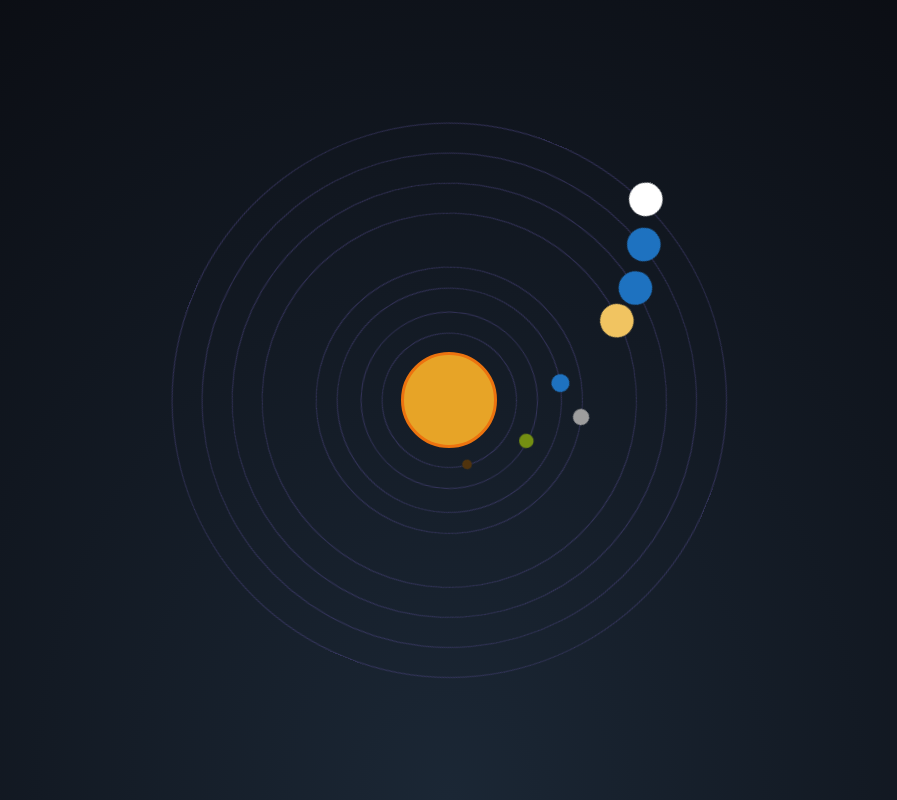
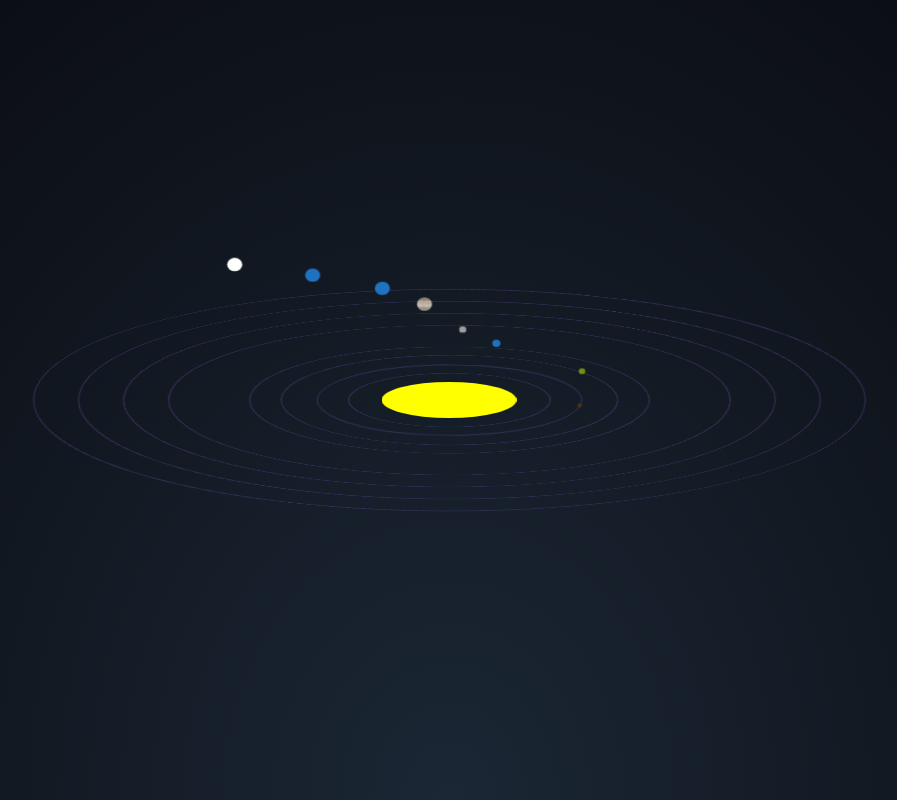
Before and after one commit to canocalir/sol-system, a React (Vite) app: page / in a window 1280 px wide. Shown: the whole page, without its empty margins (191-1088 px from the left). Built offline with nearby package versions, Linux system fonts and the light colour scheme; grey boxes are pictures that could not be loaded.

Commit message:
changed orbit perspective

```diff
--- a/src/components/DetailPlanet/DetailPlanet.styled.ts
+++ b/src/components/DetailPlanet/DetailPlanet.styled.ts
@@ -1,6 +1,7 @@
 import { motion } from "framer-motion";
 import styled from "styled-components";
 import mars from "../../assets/2k_mars.jpg"
+import jupiter from "../../assets/2k_jupiter.jpg"
 
 type DetailPlanetProps<T> = {
   planetType: T | undefined;
@@ -63,7 +64,9 @@ const DetailPlanetCircle = styled(motion.div)<DetailPlanetProps<string>>`
       `;
     } else if (planetType === "jupiter") {
       return `
-            background-color: #f1c461;
+              background: url(${jupiter});
+              background-position: top;
+              background-size: cover;
 
         `;
     } else if (planetType === "saturn") {
--- a/src/components/OrbitPlanet/OrbitPlanet.styled.ts
+++ b/src/components/OrbitPlanet/OrbitPlanet.styled.ts
@@ -1,16 +1,33 @@
 import { motion } from "framer-motion";
 import styled, { keyframes } from "styled-components";
 import mars from "../../assets/2k_mars.jpg";
+import jupiter from "../../assets/2k_jupiter.jpg"
+import { flexWrapper } from "../../styles/globalStyles";
 
 const PlanetRotation = keyframes`
-    100% {
+    /* 100% {
     -webkit-transform: rotate(360deg);
     -moz-transform: rotate(360deg);
     -ms-transform: rotate(360deg);
     -o-transform: rotate(360deg);
     transform: rotate(360deg);
+  } */
+  0%{
+    transform: rotateZ(0deg);
+  }
+  100%{
+    transform: rotateZ(360deg);
   }
 `;
+
+const PlanetRotationCorrect = keyframes`
+  0%{
+    transform: rotateZ(360deg);
+  }
+  100%{
+    transform: rotateZ(0deg);
+  }
+`
 
 type OrbitLineProps = {
   planetType: string;
@@ -62,7 +79,7 @@ const OrbitLine = styled.div<OrbitLineProps>`
   width: ${({ planetType }) => handlePlanetType(planetType)}px;
   height: ${({ planetType }) => handlePlanetType(planetType)}px;
   border: 1px #4a437f solid;
-  border-radius: 100%;
+  border-radius: 50%;
   position: absolute;
   -webkit-animation: ${PlanetRotation}
     ${({ planetType }) => handlePlanetAnimation(planetType)}s linear infinite;
@@ -76,22 +93,21 @@ const OrbitLine = styled.div<OrbitLineProps>`
 
 const OrbitCircle = styled(motion.div)<OrbitLineProps>`
   position: absolute;
-  border-radius: 100%;
+  border-radius: 50%;
   border: none;
-  width: 2rem;
-  height: 2rem;
   top: 0;
+  transform: scaleX(0.3);
   ${({ planetType }) => {
     if (planetType === "mercury") {
       return `
-                right: 4rem;
+
                 background-color: #50330d;
                 width: 1rem;
                 height: 1rem;
             `;
     } else if (planetType === "venus") {
       return `
-                right: 5rem;
+
                 background-color: #748f12;
                 width: 1.5rem;
                 height: 1.5rem;
@@ -99,46 +115,43 @@ const OrbitCircle = styled(motion.div)<OrbitLineProps>`
     } else if (planetType === "earth") {
       return `
 
-                right: 6rem;
+
                 background-color: #1e72c0;
                 width: 1.9rem;
                 height: 1.9rem;
         `;
     } else if (planetType === "mars") {
       return `
-                right: 2.5rem;
-                top: 4rem;
                 background: url(${mars});
                 background-position: center;
+                background-size: cover;
                 overflow: hidden;
                 width: 1.7rem;
                 height: 1.7rem;
       `;
     } else if (planetType === "jupiter") {
       return `
-            right: 10rem;
-            top: 0rem;
-            background-color: #f1c461;
+            background: url(${jupiter});
+            background-position: center;
+            background-size: cover;
+            overflow: hidden;
             width: 3.5rem;
             height: 3.5rem;
         `;
     } else if (planetType === "saturn") {
       return `
-            right: 12rem;
             background-color: #1e72c0;
             width: 3.5rem;
             height: 3.5rem;
         `;
     } else if (planetType === "uranus") {
       return `
-            right: 14rem;
             background-color: #1e72c0;
             width: 3.5rem;
             height: 3.5rem;
         `;
     } else if (planetType === "neptune") {
       return `
-            right: 16rem;
             width: 3.5rem;
             height: 3.5rem;
             background-color: #ffffff;
@@ -147,4 +160,60 @@ const OrbitCircle = styled(motion.div)<OrbitLineProps>`
   }};
 `;
 
-export { OrbitLine, OrbitCircle };
+const OrbitCircleContainer = styled.div<OrbitLineProps>`
+  animation: ${PlanetRotationCorrect} ${({ planetType }) => handlePlanetAnimation(planetType)}s infinite linear;
+  ${({ planetType }) => {
+    if (planetType === "mercury") {
+      return `
+
+                width: 1rem;
+                height: 1rem;
+            `;
+    } else if (planetType === "venus") {
+      return `
+
+                width: 1.5rem;
+                height: 1.5rem;
+            `;
+    } else if (planetType === "earth") {
+      return `
+
+
+                width: 1.9rem;
+                height: 1.9rem;
+        `;
+    } else if (planetType === "mars") {
+      return `
+
+                width: 1.7rem;
+                height: 1.7rem;
+      `;
+    } else if (planetType === "jupiter") {
+      return `
+
+            width: 3.5rem;
+            height: 3.5rem;
+        `;
+    } else if (planetType === "saturn") {
+      return `
+
+            width: 3.5rem;
+            height: 3.5rem;
+        `;
+    } else if (planetType === "uranus") {
+      return `
+
+            width: 3.5rem;
+            height: 3.5rem;
+        `;
+    } else if (planetType === "neptune") {
+      return `
+
+            width: 3.5rem;
+            height: 3.5rem;
+
+            `;
+    }}}
+`
+
+export { OrbitLine, OrbitCircle, OrbitCircleContainer };
--- a/src/components/OrbitPlanet/OrbitPlanet.tsx
+++ b/src/components/OrbitPlanet/OrbitPlanet.tsx
@@ -1,18 +1,24 @@
-import { Link } from "react-router-dom"
-import { OrbitLine,OrbitCircle } from "./OrbitPlanet.styled"
+import { Link } from "react-router-dom";
+import {
+  OrbitLine,
+  OrbitCircle,
+  OrbitCircleContainer,
+} from "./OrbitPlanet.styled";
 
 type OrbitPlanetProps = {
-    planet: string | any
-}
+  planet: string | any;
+};
 
-const OrbitPlanet = ({planet}:OrbitPlanetProps) => {
+const OrbitPlanet = ({ planet }: OrbitPlanetProps) => {
   return (
     <OrbitLine planetType={planet}>
-        <Link to={`/${planet}`}>
-        <OrbitCircle whileHover={{scale: 1.5}} planetType={planet}></OrbitCircle>
-        </Link>
+      <Link to={`/${planet}`}>
+        <OrbitCircleContainer planetType={planet}>
+          <OrbitCircle planetType={planet}></OrbitCircle>
+        </OrbitCircleContainer>
+      </Link>
     </OrbitLine>
-  )
-}
+  );
+};
 
-export default OrbitPlanet
+export default OrbitPlanet;
--- a/src/pages/Planets/Planets.styled.ts
+++ b/src/pages/Planets/Planets.styled.ts
@@ -6,10 +6,14 @@ const PlanetsContainer = styled(motion.div)`
   justify-content: center;
   align-items: center;
   position: relative;
+  background-color: yellow;
+  width: 150px;
+  height: 150px;
+  border-radius: 50%;
 `;
 
 const SolCircle = styled.div`
-  width: 10rem;
+  /* width: 10rem;
   height: 10rem;
   background-color: #e7a427;
   position: absolute;
@@ -17,7 +21,7 @@ const SolCircle = styled.div`
   left: 50%;
   border-radius: 100%;
   border: 5px solid #ec730f;
-  transform: translate(-50%, -50%);
+  transform: translate(-50%, -50%); */
 `;
 
 
--- a/src/pages/Planets/Planets.tsx
+++ b/src/pages/Planets/Planets.tsx
@@ -17,8 +17,9 @@ const Planets = () => {
   ));
   return (
     <PlanetsContainer
-      initial={{ opacity: 0, scale: 0.2 }}
-      animate={{ opacity: 1, scale: 0.6 }}
+      initial={{ opacity: 0, scale: 0.2, scaleX: 3 }}
+      animate={{ opacity: 1, scale: 0.6, scaleX: 1.5, scaleY: 0.4 }}
+      exit={{ opacity: 0, scale: 0.2, scaleX: 3 }}
       transition={{
         duration: 2,
         ease: [0, 0.71, 0.2, 1.01],
@@ -31,7 +32,7 @@ const Planets = () => {
       }}
     >
       {planetsMapping}
-      <SolCircle />
+     {/*  <SolCircle /> */}
     </PlanetsContainer>
   );
 };
--- a/src/styles/globalStyles.ts
+++ b/src/styles/globalStyles.ts
@@ -8,7 +8,7 @@ export const flexWrapper = (justfiyType:string) => `
 
 const GlobalStyles = createGlobalStyle`
     body{
-        ${flexWrapper("center")}
+        ${flexWrapper("center")};
         height: 100vh;
         width: 100%;
         background: radial-gradient(ellipse at bottom, #1b2735 0%, #090a0f 100%);
```
